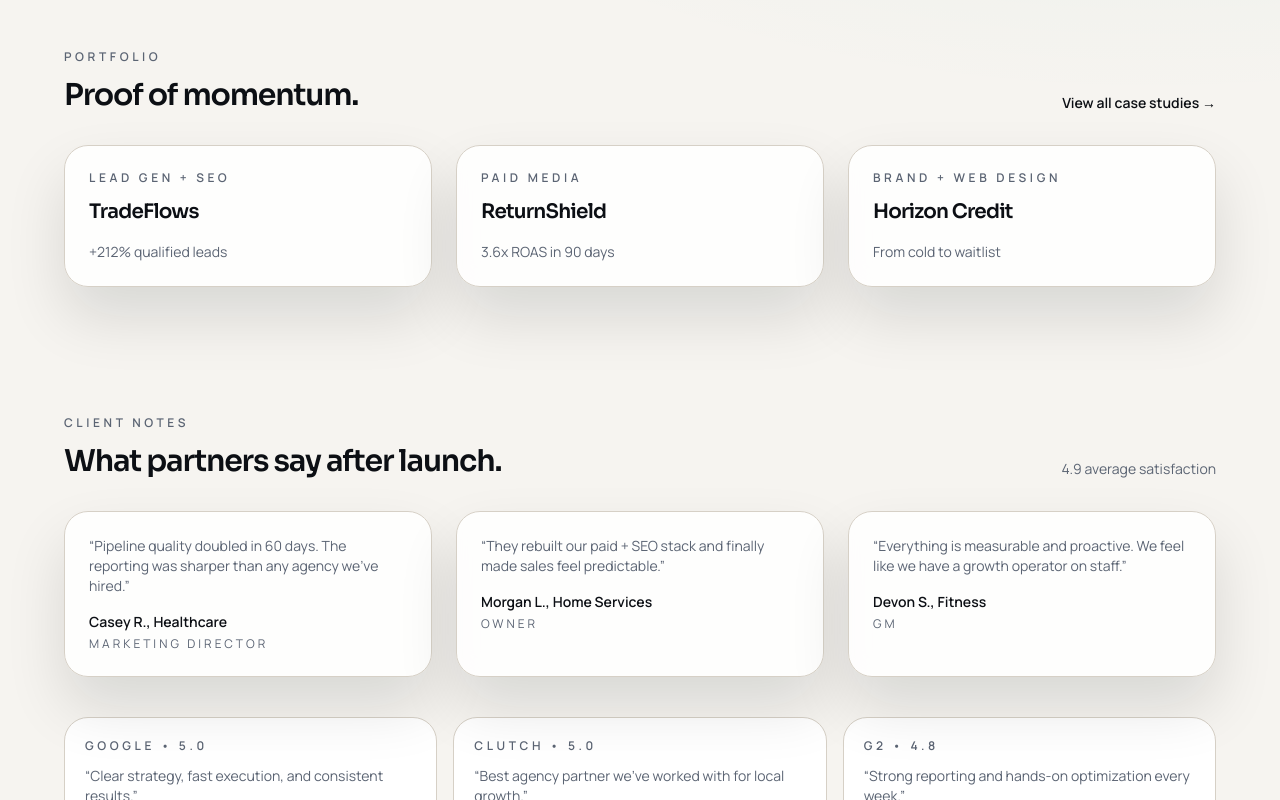
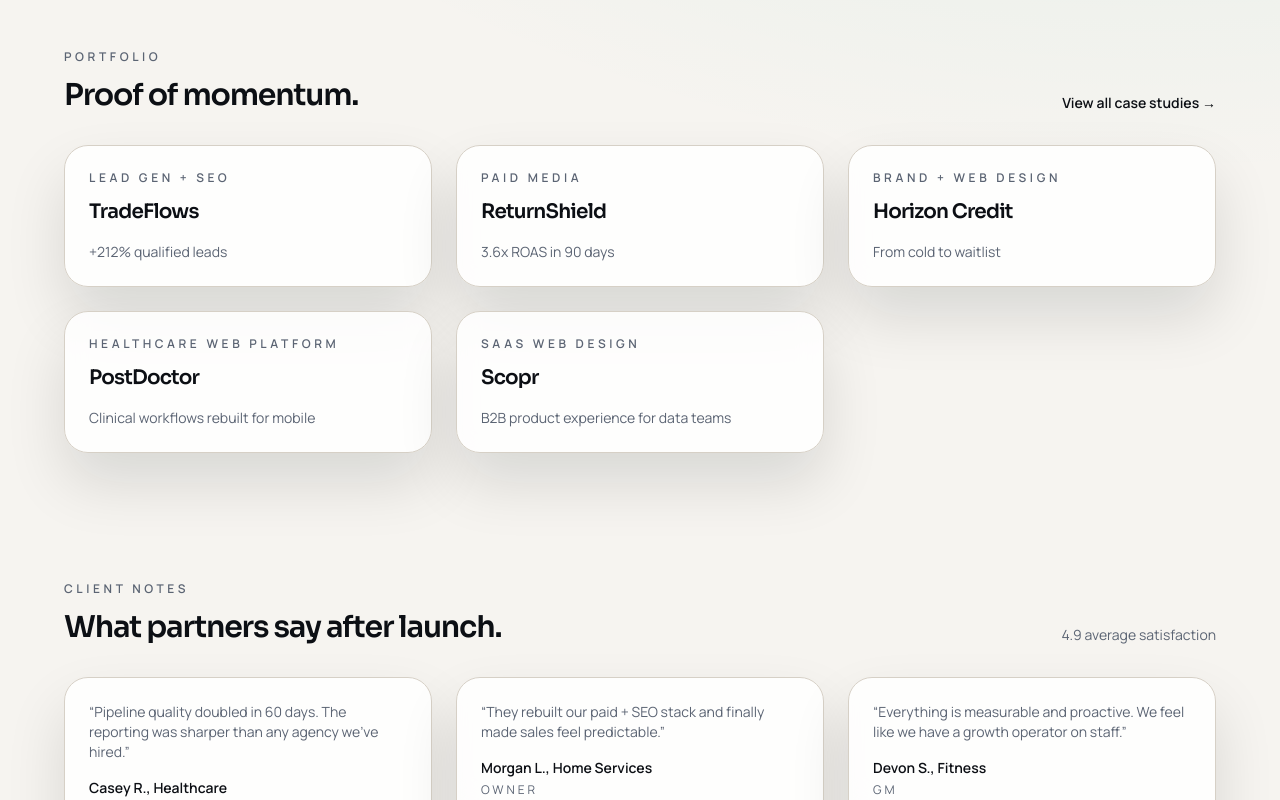
Before and after one commit to dmitriy718/marketing-chatgpt, a Next.js app in the folder apps/web/: page / in a window 1280 px wide. Shown: the part 1847-2647 px from the top of the page. Built offline with nearby package versions, Linux system fonts and the light colour scheme; no server answers.

Commit message:
Add portfolio items without case studies

```diff
--- a/apps/web/content/portfolio.json
+++ b/apps/web/content/portfolio.json
@@ -3,6 +3,7 @@
     {
       "title": "TradeFlows",
       "slug": "tradeflows",
+      "caseStudy": true,
       "result": "+212% qualified leads",
       "focus": "Lead Gen + SEO",
       "siteUrl": "https://tradeflows.net",
@@ -25,6 +26,7 @@
     {
       "title": "ReturnShield",
       "slug": "returnshield",
+      "caseStudy": true,
       "result": "3.6x ROAS in 90 days",
       "focus": "Paid Media",
       "siteUrl": "https://returnshield.app",
@@ -47,6 +49,7 @@
     {
       "title": "Horizon Credit",
       "slug": "horizon-credit",
+      "caseStudy": true,
       "result": "From cold to waitlist",
       "focus": "Brand + Web Design",
       "siteUrl": "https://horizoncredit.net",
@@ -65,6 +68,17 @@
         "suffix": ""
       },
       "timeframe": "60 days"
+    },
+    {
+      "title": "PostDoctor",
+      "result": "Clinical workflows rebuilt for mobile",
+      "focus": "Healthcare Web Platform",
+      "siteUrl": "https://postdoctor.app"
+    },
+    {
+      "title": "Scopr",
+      "result": "B2B product experience for data teams",
+      "focus": "SaaS Web Design"
     }
   ]
 }
--- a/apps/web/src/app/portfolio/[slug]/page.tsx
+++ b/apps/web/src/app/portfolio/[slug]/page.tsx
@@ -5,7 +5,9 @@ import { getPortfolioItems } from "@/lib/content";
 import { buildPageMetadata } from "@/lib/seo";
 
 export function generateStaticParams() {
-  return getPortfolioItems().map((item) => ({ slug: item.slug }));
+  return getPortfolioItems()
+    .filter((item) => item.slug && item.caseStudy !== false)
+    .map((item) => ({ slug: item.slug as string }));
 }
 
 export async function generateMetadata({ params }: { params: Promise<{ slug: string }> }) {
--- a/apps/web/src/app/portfolio/page.tsx
+++ b/apps/web/src/app/portfolio/page.tsx
@@ -46,12 +46,14 @@ export default function PortfolioPage() {
               <h2 className="title mt-3 text-xl font-semibold">{item.title}</h2>
               <p className="mt-4 text-sm text-[var(--muted)]">{item.result}</p>
               <div className="mt-6 flex flex-wrap items-center gap-4">
+                {item.slug && item.caseStudy !== false ? (
                   <Link
                     href={`/portfolio/${item.slug}`}
                     className="inline-flex items-center gap-2 text-sm font-semibold text-[var(--primary)]"
                   >
                     View case study <span aria-hidden>→</span>
                   </Link>
+                ) : null}
                 {item.siteUrl ? (
                   <a
                     href={item.siteUrl}
--- a/apps/web/src/app/sitemap.ts
+++ b/apps/web/src/app/sitemap.ts
@@ -54,10 +54,12 @@ export default function sitemap(): MetadataRoute.Sitemap {
     lastModified: new Date(),
   }));
 
-  const portfolioEntries = getPortfolioItems().map((item) => ({
-    url: `${baseUrl}/portfolio/${item.slug}`,
-    lastModified: new Date(),
-  }));
+  const portfolioEntries = getPortfolioItems()
+    .filter((item) => item.slug && item.caseStudy !== false)
+    .map((item) => ({
+      url: `${baseUrl}/portfolio/${item.slug}`,
+      lastModified: new Date(),
+    }));
 
   return [
     ...staticEntries,
--- a/apps/web/src/lib/content.ts
+++ b/apps/web/src/lib/content.ts
@@ -22,7 +22,8 @@ export type Service = {
 
 export type PortfolioItem = {
   title: string;
-  slug: string;
+  slug?: string;
+  caseStudy?: boolean;
   result: string;
   focus: string;
   summary?: string | null;
```
Lines whose indentation alone changed are shown as unchanged.
